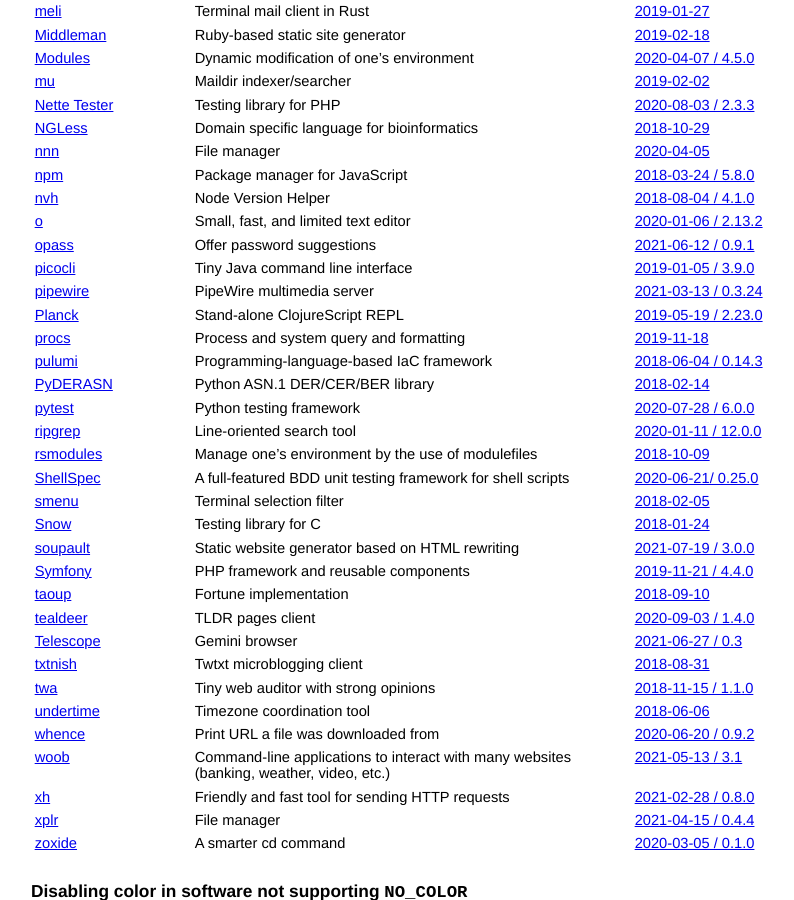
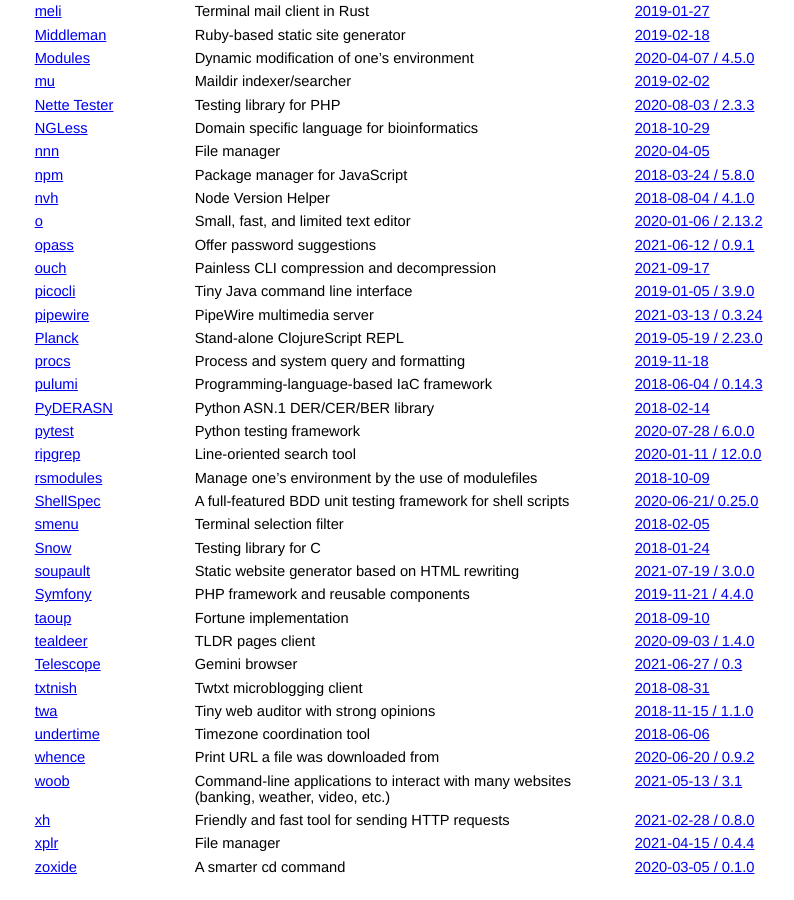
Before and after one commit to jcs/no_color, a Jekyll site: the page built from index.md, in a window 1280 px wide and 900 px high, scrolled down 2576 px. Shown: the whole window, without its empty margins (209-1003 px from the left). Built offline with Jekyll 4.4.1, drawn with Linux system fonts in a browser that asks for light colours; our own code applies the rules of GitHub Pages for plain Markdown files.

Commit message:
Add ouch (#135)
https://github.com/ouch-org/ouch/commit/b099e4ac206d09d345315a01688e31493c0e141a

```diff
--- a/index.md
+++ b/index.md
@@ -153,6 +153,7 @@ color via `NO_COLOR`.
 | [nvh](https://github.com/JohnRGee/nvh) | Node Version Helper | [2018-08-04 / 4.1.0](https://github.com/JohnRGee/nvh/releases/tag/v4.1.0) |
 | [o](https://github.com/xyproto/o) | Small, fast, and limited text editor | [2020-01-06 / 2.13.2](https://github.com/xyproto/o/tree/2.13.2) |
 | [opass](https://github.com/wiremoons/opass) | Offer password suggestions | [2021-06-12 / 0.9.1](https://github.com/wiremoons/opass/commit/02c593d510b23a1b8e5af40d04a475eeb5755491) |
+| [ouch](https://github.com/ouch-org/ouch) | Painless CLI compression and decompression | [2021-09-17](https://github.com/ouch-org/ouch/commit/b099e4ac206d09d345315a01688e31493c0e141a) |
 | [picocli](https://github.com/remkop/picocli/) | Tiny Java command line interface | [2019-01-05 / 3.9.0](https://github.com/remkop/picocli/releases/tag/v3.9.0#3.9.0-ANSI-heuristics) |
 | [pipewire](https://pipewire.org/) | PipeWire multimedia server | [2021-03-13 / 0.3.24](https://https://gitlab.freedesktop.org/pipewire/pipewire/-/commit/c974318686ced66546861494509d2ee93fc110d9) |
 | [Planck](https://planck-repl.org/) | Stand-alone ClojureScript REPL | [2019-05-19 / 2.23.0](https://github.com/planck-repl/planck/releases/tag/2.23.0) |
```
